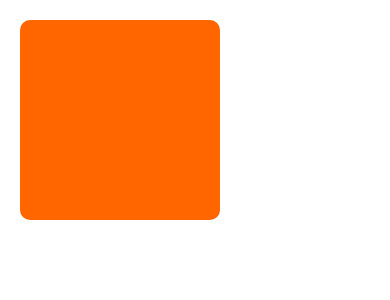
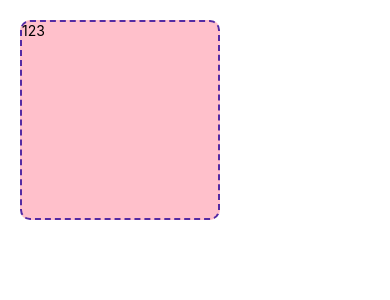
Before and after one commit to Dragonet-D/React-Native-Study, a React Native app: screen / in a window 390 px wide. Shown: the top 300 px of the page. Built offline with nearby package versions, Linux system fonts and the light colour scheme.

Commit message:
react native text study

```diff
--- a/App.js
+++ b/App.js
@@ -21,6 +21,7 @@ export default class App extends Component<Props> {
     render() {
         return (
             <View style={[style.container, style.other]}>
+                <Text>123</Text>
             </View>
         );
     }
@@ -30,9 +31,12 @@ const style = StyleSheet.create({
     container: {
         width: 200,
         height: 200,
-        backgroundColor: "#ff6600",
+        backgroundColor: "pink",
         borderRadius: 10,
-        marginLeft: 20
+        marginLeft: 20,
+        borderWidth: 2,
+        borderColor: "#532aa3",
+        borderStyle: "dashed"
     },
     other: {
         marginVertical: 20
```
